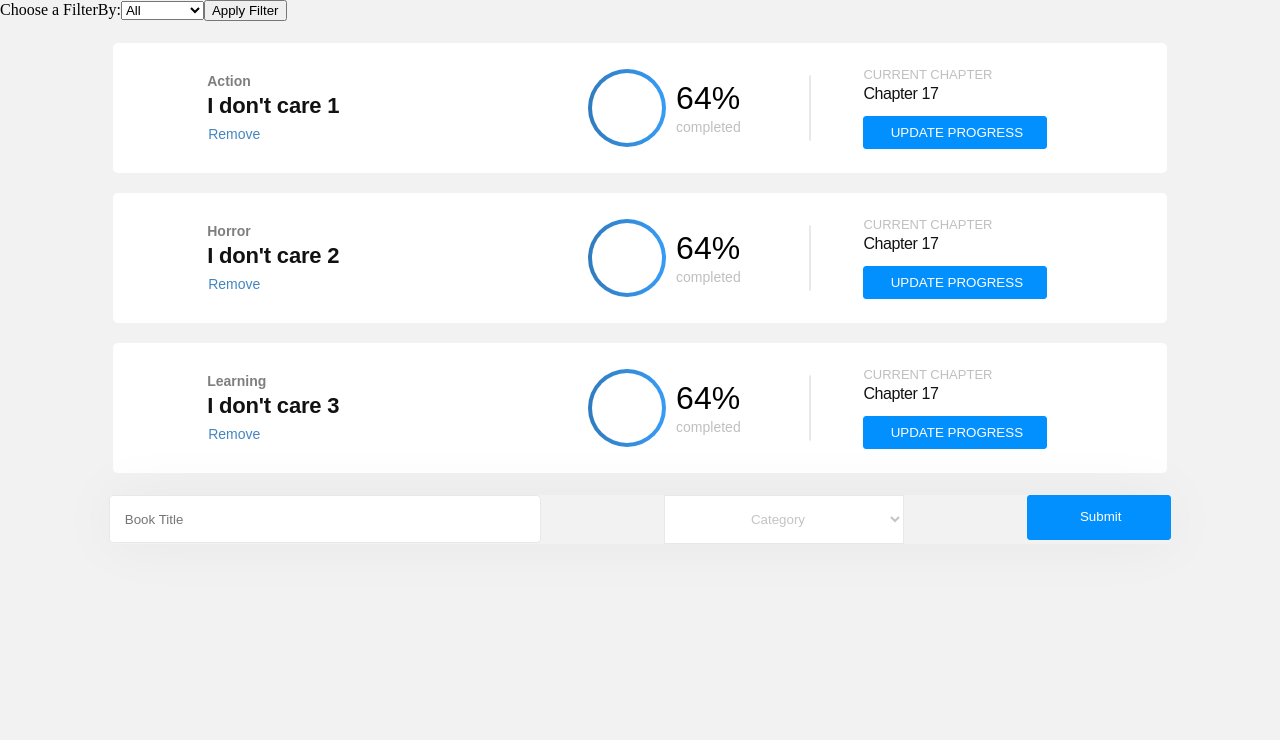
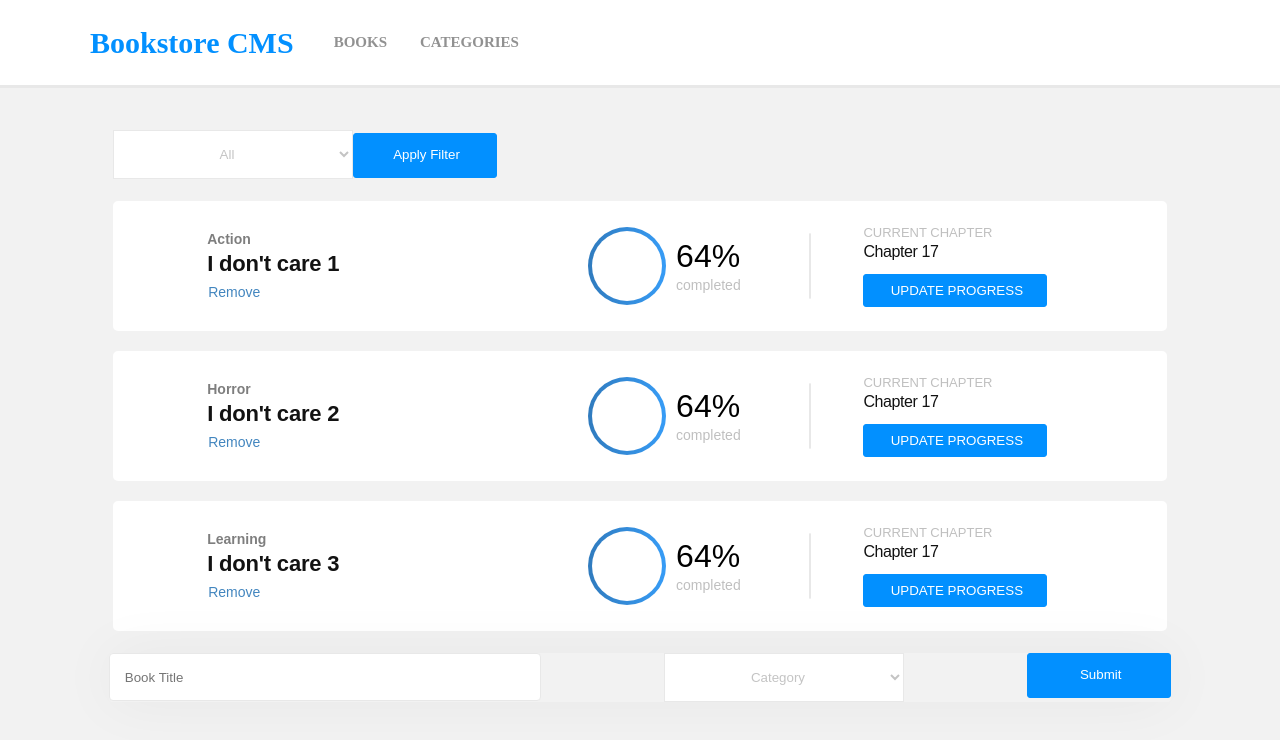
Before and after one commit to ashraffares/bookstore, a React (Create React App) app: page / in a window 1280 px wide. Shown: the top 740 px of the page. Built offline with nearby package versions, Linux system fonts and the light colour scheme.

Commit message:
Add style to filter and add navbar component with design given style

```diff
--- a/src/components/App/App.js
+++ b/src/components/App/App.js
@@ -1,9 +1,11 @@
 import BooksList from '../BooksList';
 import BooksForm from '../BookForm';
+import Navbar from '../navbar/navbar';
 import './App.css';
 
 const App = () => (
   <div>
+    <Navbar />
     <BooksList />
     <BooksForm />
   </div>
--- a/src/components/BooksList/BooksList.js
+++ b/src/components/BooksList/BooksList.js
@@ -15,9 +15,9 @@ const BooksList = () => {
   }, [list]);
   return (
     <>
-      <CategoryFilter />
       <table className="table">
         <tbody>
+          <tr><CategoryFilter /></tr>
           { filter === 'All' ? Books.map((book) => (<Book key={book.id} obj={book} />)) : Books.filter((book) => filter === book.category).map((book) => (<Book key={book.id} obj={book} />))}
         </tbody>
       </table>
--- a/src/components/CategoryFilter/CategoryFilter.js
+++ b/src/components/CategoryFilter/CategoryFilter.js
@@ -8,9 +8,7 @@ const CategoryFilter = () => {
   return (
     <>
       <label htmlFor="filter">
-        Choose a FilterBy:
-
-        <select name="filter" id="filter" onChange={(e) => setFilter(e.target.value)} value={filter}>
+        <select className="select" name="filter" id="filter" onChange={(e) => setFilter(e.target.value)} value={filter}>
           <option value="All">All</option>
           <option value="Action">Action</option>
           <option value="Biography">Biography</option>
@@ -21,7 +19,7 @@ const CategoryFilter = () => {
           <option value="Sci-Fi">Sci-Fi</option>
         </select>
       </label>
-      <button type="button" onClick={() => dispatch(ChangeFilter(filter))}>Apply Filter</button>
+      <button className="btn" type="button" onClick={() => dispatch(ChangeFilter(filter))}>Apply Filter</button>
     </>
   );
 };
--- /dev/null
+++ b/src/components/CategoryFilter/categoryFilter.css
@@ -0,0 +1,18 @@
+.select {
+  width: 15rem;
+  padding: 15px;
+  border: solid 1px #e8e8e8;
+  background-color: #fff;
+  text-align: center;
+  color: #c4c4c4;
+}
+
+.btn {
+  width: 9rem;
+  height: 2.813rem;
+  padding: 0.801rem 1.188rem 0.886rem 1.375rem;
+  border-radius: 3px;
+  background-color: #0290ff;
+  border: 1px solid #0290ff;
+  color: #fff;
+}
--- /dev/null
+++ b/src/components/navbar/navbar.css
@@ -0,0 +1,28 @@
+nav {
+  display: flex;
+  width: 100%;
+  height: 85px;
+  align-items: center;
+  border-bottom: 3px solid #e8e8e8;
+  margin-bottom: 40px;
+  background-color: white;
+}
+
+ul {
+  display: flex;
+  list-style: none;
+  gap: 33px;
+  margin-right: 15px;
+}
+
+h1 {
+  font-size: 30px;
+  margin-left: 90px;
+  color: #0290ff;
+}
+
+.navTitle {
+  text-decoration: none;
+  color: #919191;
+  font-size: 15px;
+}
--- /dev/null
+++ b/src/components/navbar/navbar.js
@@ -0,0 +1,16 @@
+import React from 'react';
+import './navbar.css';
+
+const Navbar = () => (
+  <header>
+    <nav>
+      <h1>Bookstore CMS</h1>
+      <ul>
+        <li className="navTitle"><h3 className="navTitle">BOOKS</h3></li>
+        <li className="navTitle"><h3 className="navTitle">CATEGORIES</h3></li>
+      </ul>
+    </nav>
+  </header>
+);
+
+export default Navbar;
```
